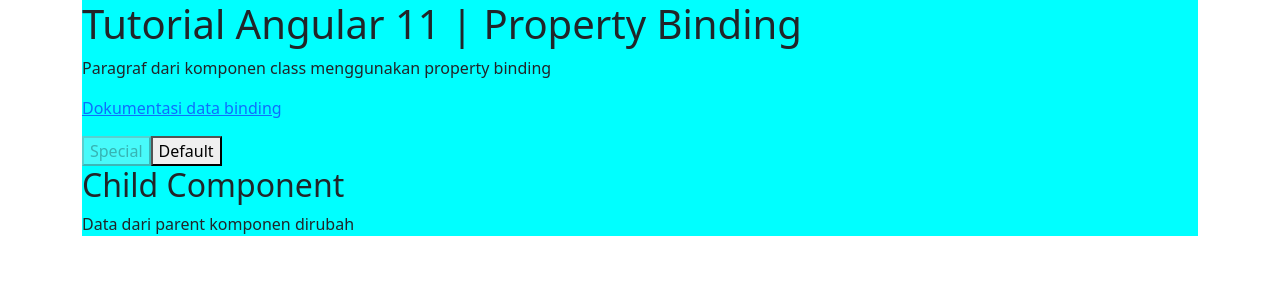
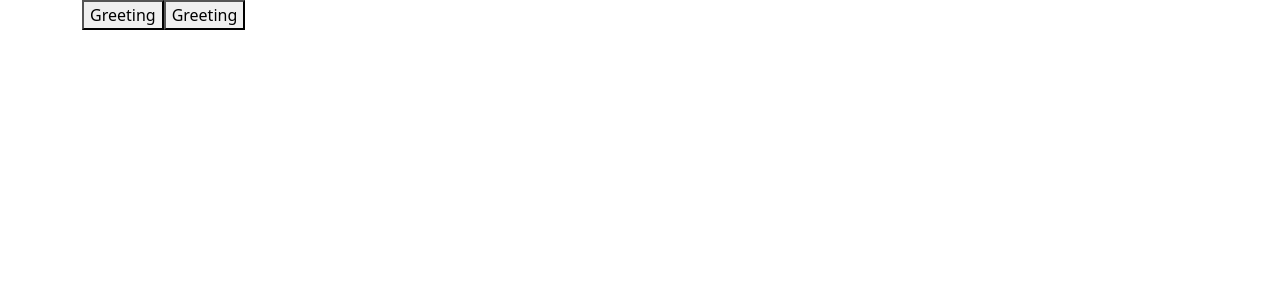
Before and after one commit to edhimurwanto/angular-youtube-tutorial, an Angular app: page / in a window 1280 px wide. Shown: the top 300 px of the page. Built offline with nearby package versions, Linux system fonts and the light colour scheme.

Commit message:
event binding

```diff
--- a/src/app/app.component.html
+++ b/src/app/app.component.html
@@ -2,18 +2,9 @@
 
 <div class="container">
 
-    <div [class]="contentClass">
-        <h1 [innerHTML]="title"></h1>
-        <p [innerHTML]="paragraf"></p>
-        <a [href]="dokumentasiLink">
-            <p>Dokumentasi data binding</p>
-        </a>
+    <button (click)="title='Welcome to Angular 11'">Greeting</button>
+    <button (click)="greeting()">Greeting</button>
 
-        <button [disabled]="isClassSpecial" (click)="changeClassType('special')">Special</button>
-        <button [disabled]="!isClassSpecial" (click)="changeClassType('default')">Default</button>
-
-        <app-child [text]="data"></app-child>
-
-    </div>
+    <h2>{{title}}</h2>
 
 </div>
--- a/src/app/app.component.ts
+++ b/src/app/app.component.ts
@@ -7,24 +7,10 @@ import { Component, OnInit } from '@angular/core';
 })
 export class AppComponent implements OnInit {
 
-  title = "Tutorial Angular 11 | Property Binding"
-  paragraf = "Paragraf dari komponen class menggunakan property binding"
-  dokumentasiLink = "https://angular.io/guide/property-binding"
-  contentClass = "specialClass"
-  isClassSpecial = true
+  title = ''
 
-  data = 'Data dari parent komponen dirubah'
-
-  changeClassType(type) {
-    if (type === 'special') {
-      this.isClassSpecial = true
-      this.contentClass = 'specialClass'
-      this.title  = 'Special Class'
-    } else {
-      this.isClassSpecial = false
-      this.contentClass = 'defaultClass'
-      this.title  = 'Default Class'
-    }
+  greeting(){
+    this.title = 'Welcome to Tutorial Angular 11'
   }
 
   ngOnInit(): void {
```
